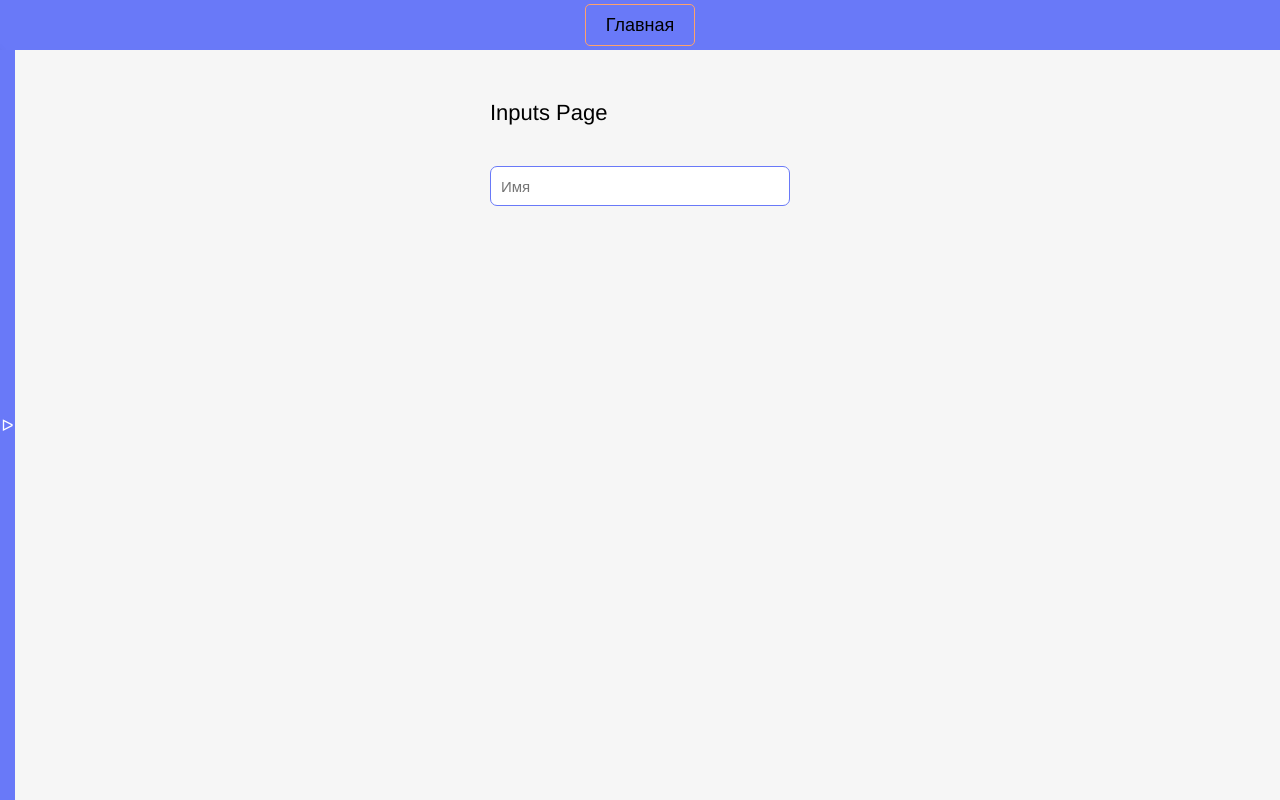
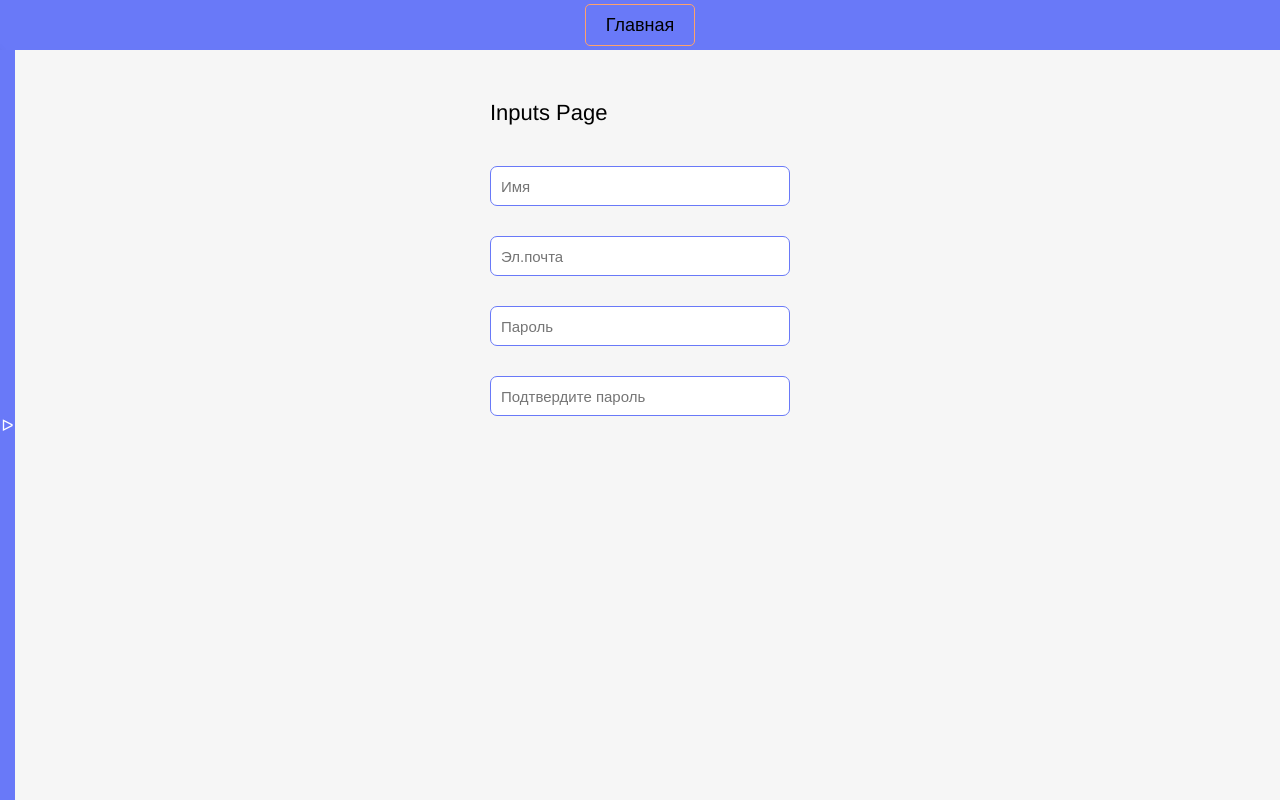
Before and after one commit to Crash2022/Vue-Design, a Vue app: page /inputs in a window 1280 px wide. Built offline with nearby package versions, Linux system fonts and the light colour scheme.

Commit message:
fix: input validation v2

```diff
--- a/src/pages/InputsPage.vue
+++ b/src/pages/InputsPage.vue
@@ -8,6 +8,26 @@
                           v-model:value="vField.fieldName.$model"
                           :error="vField.fieldName.$errors"
             />
+            <custom-input :name="'email'"
+                          :label="'Эл.почта'"
+                          :placeholder="'Эл.почта'"
+                          v-model:value="vField.fieldEmail.$model"
+                          :error="vField.fieldEmail.$errors"
+            />
+            <custom-input :name="'email'"
+                          :label="'Пароль'"
+                          :placeholder="'Пароль'"
+                          v-model:value="vField.fieldPassword.$model"
+                          :error="vField.fieldPassword.$errors"
+                          type="password"
+            />
+            <custom-input :name="'email_confirm'"
+                          :label="'Подтвердите пароль'"
+                          :placeholder="'Подтвердите пароль'"
+                          v-model:value="vField.fieldPasswordConfirm.$model"
+                          :error="vField.fieldPasswordConfirm.$errors"
+                          type="password"
+            />
         </form>
     </div>
 </template>
@@ -16,17 +36,29 @@
 import CustomInput from '@/shared/ui/CustomUI/CustomInput.vue'
 import {computed, ref} from 'vue'
 import useVuelidate from '@vuelidate/core'
-import {helpers, minLength} from '@vuelidate/validators'
+import {helpers, minLength, email, numeric, sameAs} from '@vuelidate/validators'
 
 const fieldName = ref('')
+const fieldEmail = ref('')
+const fieldPassword = ref('')
+const fieldPasswordConfirm = ref('')
 
 const rules = computed(() => ({
     fieldName: {
         minLength: helpers.withMessage('Минимальная длина 3 символа', minLength(3))
-    }
+    },
+    fieldEmail: {
+        email: helpers.withMessage('Неверный тип e-mail', email)
+    },
+    fieldPassword: {
+        numeric: helpers.withMessage('Возможны только цифры', numeric)
+    },
+    fieldPasswordConfirm: {
+        sameAsPassword: helpers.withMessage('Пароли не совпадают', sameAs(fieldPassword.value))
+    },
 }))
 
-const vField = useVuelidate(rules, {fieldName})
+const vField = useVuelidate(rules, {fieldName, fieldEmail, fieldPassword, fieldPasswordConfirm})
 
 const submitForm = () => {
     // v.value.$touch()
```
